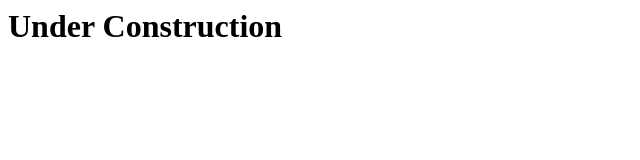
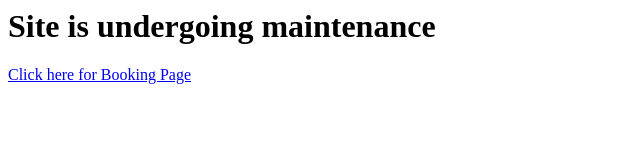
Before and after one commit to 240Ride/240ride.github.io, a plain HTML site: page index.html in a window 1280 px wide. Shown: the whole page, without its empty margins (0-640 px from the left). Drawn offline with Linux system fonts and the light colour scheme.

Commit message:
Added link to bookings page

```diff
--- a/index.html
+++ b/index.html
@@ -4,6 +4,7 @@
 	</head>
 
 	<body>
-		<h1>Under Construction</h1>
+		<h1>Site is undergoing maintenance</h1>
+		<a href="index1.html">Click here for Booking Page</a>
 	</body>
 </html>
```
